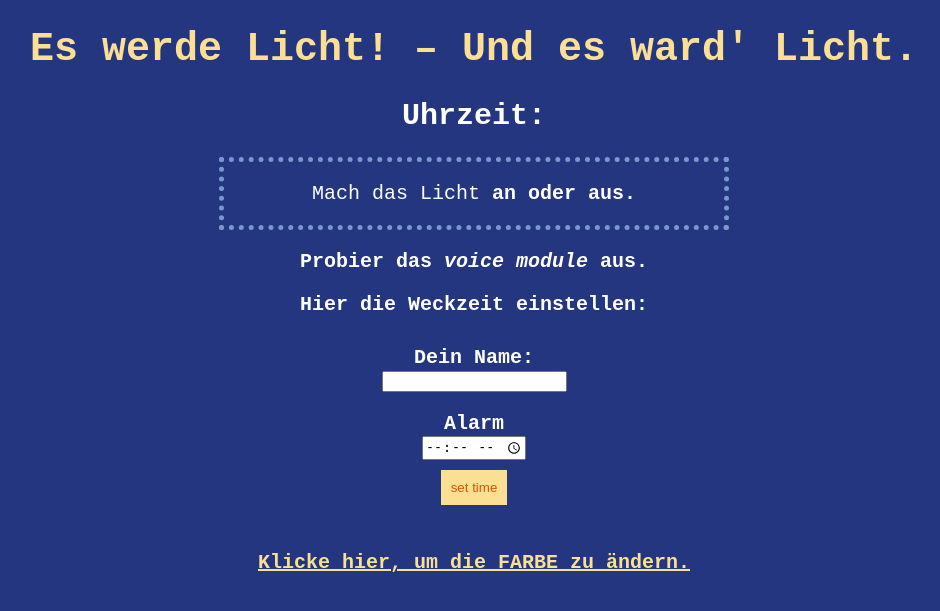
After one commit to kevinfaeh/light_alarm, a PHP site: page /index.html in a window 1280 px wide. The commit adds this page. Shown: the top 611 px of the page, without its empty margins (38-978 px from the left). Run offline with PHP 8.4, Linux system fonts and the light colour scheme.

Commit message:
changed CSS

```diff
--- a/css/style.css
+++ b/css/style.css
@@ -1,11 +1,11 @@
 h1{
-  color: green;
-  font
+  color: #FBE094;
+  font-family: "Courier New";
 }
 body{
-  background-color: black;
+  background-color: #243680;
   color: #ffffff;
-  font-family: Verdana;
+  font-family: "Courier New";
   font-size:20px;
   margin: 0
 }
@@ -16,8 +16,11 @@ body{
   text-align: center;
 }
 .box1{
-  border: 5px red;
+  border: 5px #7899cc;
   border-style: dotted;
+  width: 500px;
+  margin-left: auto;
+  margin-right: auto;
 
 }
 .my-form
@@ -30,14 +33,14 @@ body{
 }
 .button{
   padding:10px;
-  background-color: rgb(200,0,0);
-  color:rgb(0,255,255);
+  background-color: #FBE094;
+  color: #db5400;
   font-style: normal;
   border:none;
 }
 .button:hover{
   color: white;
-  background: blue;
+  background: #db5400;
 }
 .p-box{
   width: 150px;
@@ -46,3 +49,6 @@ body{
   position: relative;
   background-image: url('../images/light-on_small.jpg');
 }
+.hyper{
+  color: #FBE094;
+}
--- /dev/null
+++ b/index.html
@@ -0,0 +1,79 @@
+<!DOCTYPE html>
+<html>
+
+<head>
+  <title> Light Control </title>
+  <link rel="stylesheet" type="text/css"
+  href="css/style.css">
+</head> <!-- a comment -->
+
+<body>
+  <div class="container">
+    <h1> Es werde Licht! – Und es ward' Licht. </h1>
+    <h2> Uhrzeit: </h2>
+
+   <!-- <?php
+      echo date("j.n.Y H:i", time());
+     ?> -->
+    <div class="box1">
+      <p> Mach das Licht <strong>an <strong> oder <strong>aus.</strong> </p>
+    </div>
+
+<!-- <?php
+      if(isset($_POST['newstate'])){
+        $new = $_POST['newstate'];
+        if($new=='0'){
+          exec("python3 python_scripts/turn_light_off.py");
+          sleep(3);
+        }
+        elseif ($new=='1') {
+          exec("python3 python_scripts/turn_light_on.py");
+          sleep(3);
+          }
+      }
+      $light_status = exec("python3 python_scripts/get_light_status.py");
+      echo $light_status;
+      if($light_status == 'False'){
+        echo "<p> <br/> Das Licht ist AUS.";
+        echo "<p><form action='index.php' method='POST'>
+                <input type='hidden' name='newstate' value='1'>
+                <input class=button type='submit' value='LED ON'>
+                </form>";
+      }
+      else{
+        echo "<p>Das Licht ist AN.";
+        echo "<p><form action='index.php' method='POST'>
+                <input type='hidden' name='newstate' value='0'>
+                <input class=button type='submit' value='LED OFF'>
+                </form>";
+      }
+
+    ?> -->
+
+    <p> Probier das <em>voice module</em> aus. </p>
+    <p> Hier die Weckzeit einstellen: </p>
+
+    <form action="index.php" method="POST">
+      <div class="my-form">
+          <label> Dein Name: </label>
+          <input type="text" name = "first-name">
+      </div>
+      <div class="my-form">
+          <label>  Alarm </label>
+            <input type="time" name = "alarmtime" placeholder="06:30 AM">
+      </div>
+        <input class=button type="submit" name="set time" value="set time">
+    </form>
+ <!-- </br>
+  <div class="p-box">
+  </div> -->
+  <div>
+    <a class="hyper" href="process.html" > <br/> <br/> Klicke hier, um die FARBE zu ändern. </a>
+<!-- <script src="main.js"> </script> -->
+
+  </div>
+
+</body>
+
+
+</html>
```
Also changed, not shown: README.md.
